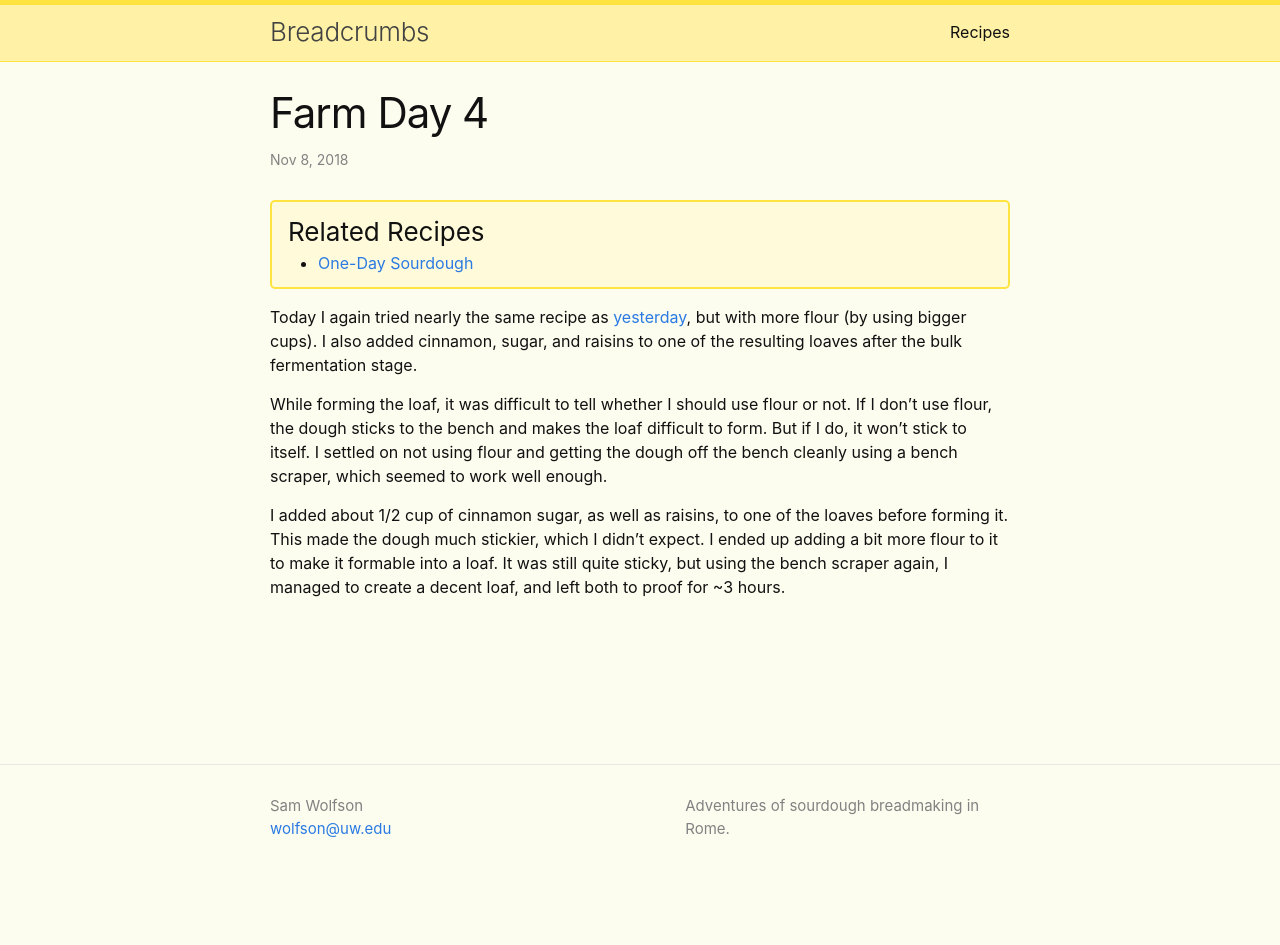
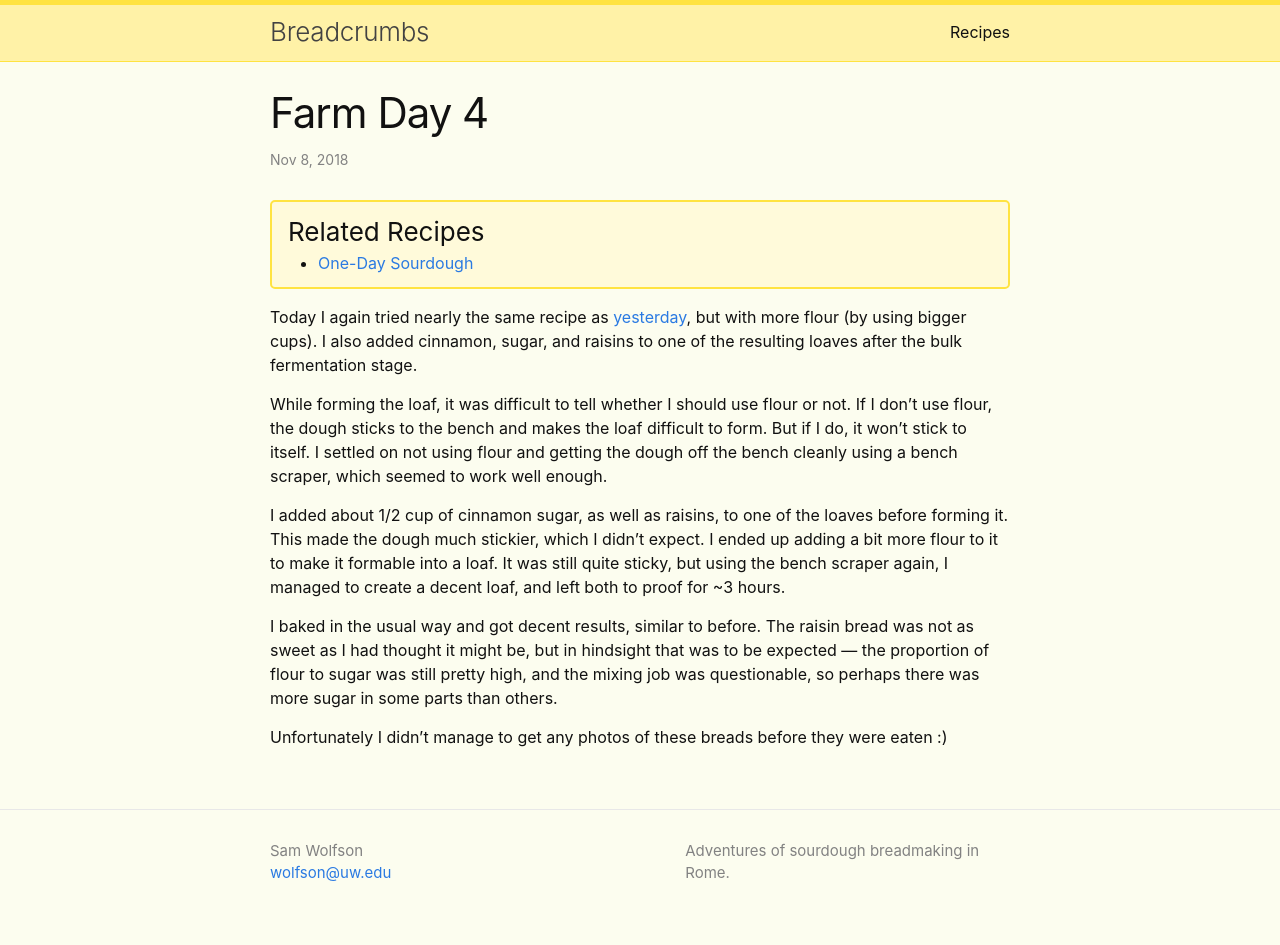
Before and after one commit to terabyte128/breadcrumbs, a Jekyll site: the page built from _posts/2018-11-08-farm-day-4.md, in a window 1280 px wide. Built offline with Jekyll 4.4.1, drawn with Linux system fonts in a browser that asks for light colours; some web fonts are replaced; before the commit the page ends 900 px from its top, so only the background shows below that.

Commit message:
Add new bread

```diff
--- a/_posts/2018-11-08-farm-day-4.md
+++ b/_posts/2018-11-08-farm-day-4.md
@@ -12,3 +12,7 @@ Today I again tried nearly the same recipe as [yesterday]({% post_url 2018-11-07
 While forming the loaf, it was difficult to tell whether I should use flour or not. If I don't use flour, the dough sticks to the bench and makes the loaf difficult to form. But if I do, it won't stick to itself. I settled on not using flour and getting the dough off the bench cleanly using a bench scraper, which seemed to work well enough.
 
 I added about 1/2 cup of cinnamon sugar, as well as raisins, to one of the loaves before forming it. This made the dough much stickier, which I didn't expect. I ended up adding a bit more flour to it to make it formable into a loaf. It was still quite sticky, but using the bench scraper again, I managed to create a decent loaf, and left both to proof for ~3 hours.
+
+I baked in the usual way and got decent results, similar to before. The raisin bread was not as sweet as I had thought it might be, but in hindsight that was to be expected --- the proportion of flour to sugar was still pretty high, and the mixing job was questionable, so perhaps there was more sugar in some parts than others.
+
+Unfortunately I didn't manage to get any photos of these breads before they were eaten :)
```
